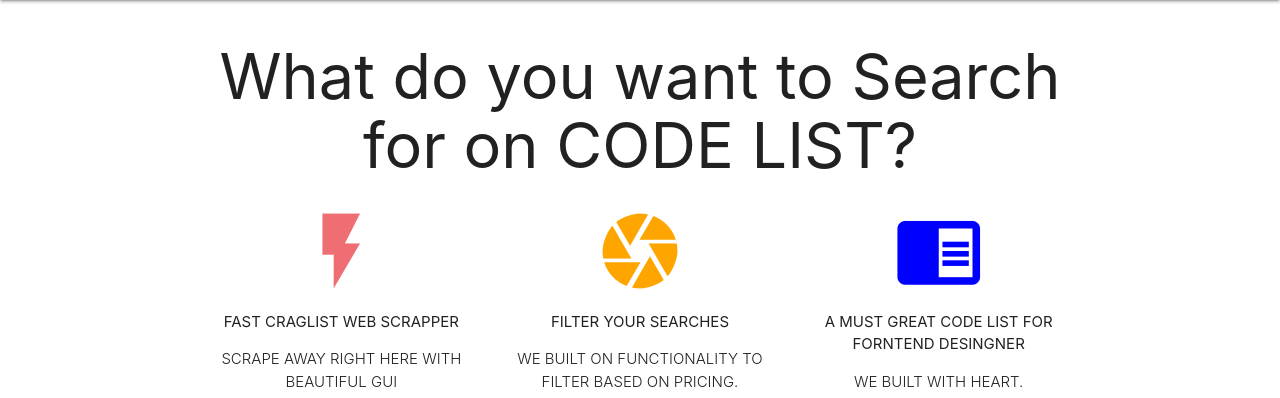
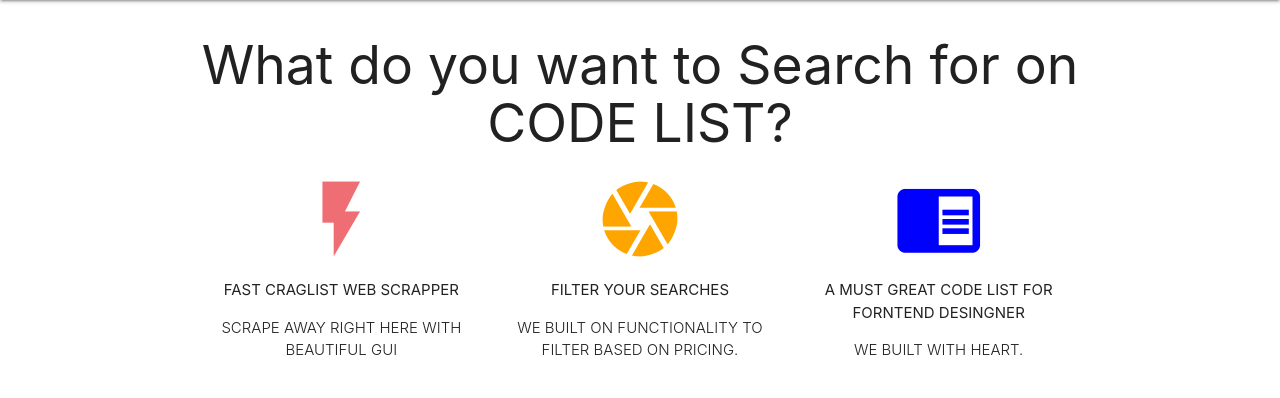
Before and after one commit to pcentric/codedaddies_list, a Django app: page / in a window 1280 px wide. Shown: the part 64-462 px from the top of the page. Run offline with Django 3.2, Linux system fonts and the light colour scheme.

Commit message:
Intial Commit

```diff
--- a/templates/base.html
+++ b/templates/base.html
@@ -30,9 +30,9 @@
       </div>
     </nav>
     <div class="container">
-      <h1 style="text-align: center">
+      <h2 style="text-align: center">
         What do you want to Search for on CODE LIST?
-      </h1>
+      </h2>
       <div class="row">
         <div class="col s4">
           <div class="center">
```
Also changed, not shown: db.sqlite3.
